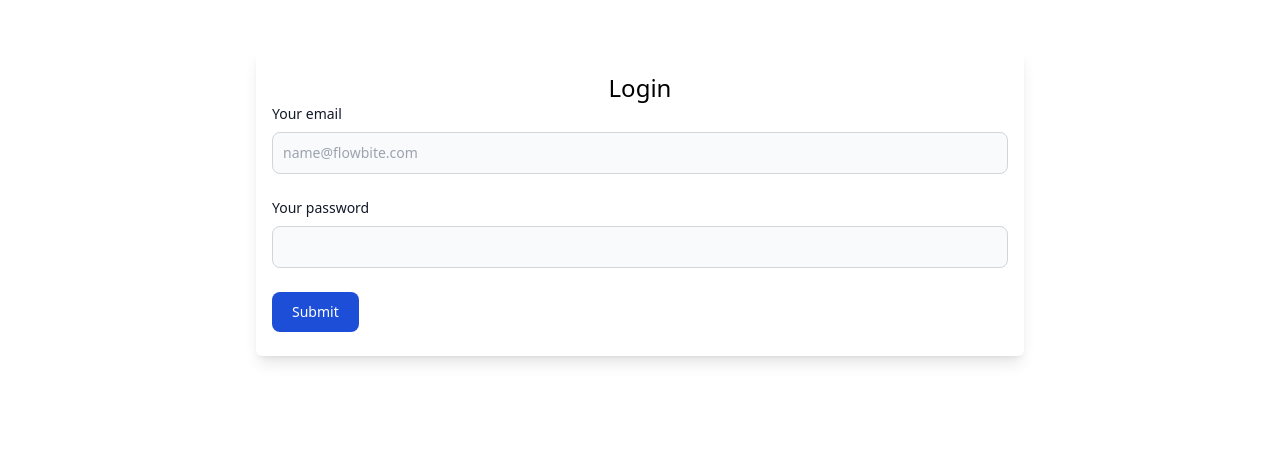
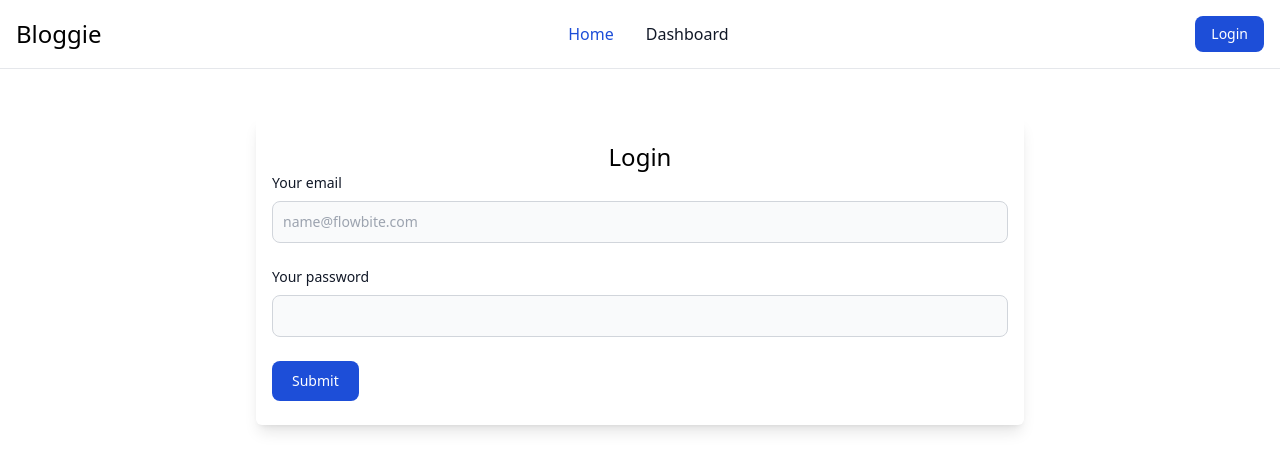
Before and after one commit to kgsint/SPA-Blog, a Vue app in the folder client/: page /login in a window 1280 px wide. Shown: the top 470 px of the page. Built offline with nearby package versions, Linux system fonts and the light colour scheme; no server answers.

Commit message:
add navbar and implemented 404 not found with vue router

```diff
--- a/client/src/App.vue
+++ b/client/src/App.vue
@@ -1,9 +1,10 @@
 <script setup>
+import Nav from './components/Nav.vue'
 import { RouterView } from 'vue-router'
 </script>
 
 <template>
-
+  <Nav />
   <div class="contaier max-w-4xl mx-auto py-12">
     <RouterView />
   </div>
--- /dev/null
+++ b/client/src/components/Nav.vue
@@ -0,0 +1,45 @@
+<script setup>
+import { RouterLink } from 'vue-router';
+
+const toggleMobileNav = () => {
+    document.querySelector('#navbar-sticky').classList.toggle('hidden')
+}
+</script>
+
+<template>
+    <nav class="bg-whitefixed w-full z-20 top-0 left-0 border-b border-gray-200">
+        <div class="max-w-screen-xl flex flex-wrap items-center justify-between mx-auto p-4">
+            <RouterLink :to="{ name: 'home' }" class="flex items-center text-2xl">
+                Bloggie
+            </RouterLink>
+            <div class="flex md:order-2">
+                <RouterLink :to="{ name: 'login' }" type="button"
+                    class="text-white bg-blue-700 hover:bg-blue-800 focus:ring-4 focus:outline-none focus:ring-blue-300 font-medium rounded-lg text-sm px-4 py-2 text-center mr-3 md:mr-0 dark:bg-blue-600 dark:hover:bg-blue-700 dark:focus:ring-blue-800">Login</RouterLink>
+                <button @click="toggleMobileNav" data-collapse-toggle="navbar-sticky" type="button"
+                    class="inline-flex items-center p-2 w-10 h-10 justify-center text-sm text-gray-500 rounded-lg md:hidden hover:bg-gray-100 focus:outline-none focus:ring-2 focus:ring-gray-200 dark:text-gray-400 dark:hover:bg-gray-700 dark:focus:ring-gray-600"
+                    aria-controls="navbar-sticky" aria-expanded="false">
+                    <span class="sr-only">Open main menu</span>
+                    <svg class="w-5 h-5" aria-hidden="true" xmlns="http://www.w3.org/2000/svg" fill="none"
+                        viewBox="0 0 17 14">
+                        <path stroke="currentColor" stroke-linecap="round" stroke-linejoin="round" stroke-width="2"
+                            d="M1 1h15M1 7h15M1 13h15" />
+                    </svg>
+                </button>
+            </div>
+            <div class="items-center hidden justify-between w-full md:flex md:w-auto md:order-1" id="navbar-sticky">
+                <ul
+                    class="flex flex-col p-4 md:p-0 mt-4 font-medium border border-gray-100 rounded-lg bg-gray-50 md:flex-row md:space-x-8 md:mt-0 md:border-0 md:bg-white">
+                    <li>
+                        <RouterLink :to="{ name: 'home' }"
+                            class="block py-2 pl-3 pr-4 text-white bg-blue-700 rounded md:bg-transparent md:text-blue-700 md:p-0 md:dark:text-blue-500"
+                            aria-current="page">Home</RouterLink>
+                    </li>
+                    <li>
+                        <RouterLink :to="{ name: 'admin-posts' }"
+                            class="block py-2 pl-3 pr-4 text-gray-900 rounded hover:bg-gray-100 md:hover:bg-transparent md:hover:text-blue-700 md:p-0">Dashboard</RouterLink>
+                    </li>
+            </ul>
+        </div>
+    </div>
+</nav>
+</template>
--- a/client/src/router/index.js
+++ b/client/src/router/index.js
@@ -4,6 +4,8 @@ import SinglePost from '../views/SinglePost.vue'
 import Login from '../views/Login.vue'
 import AdminPosts from '../views/Admin/Posts.vue'
 import AdminEditPost from '../views/Admin/PostEdit.vue'
+import NotFound from '../views/404.vue'
+
 
 import { useStore } from '../stores/useStore'
 
@@ -62,6 +64,11 @@ const router = createRouter({
        return next();
       }
     },
+    {
+      path: "/:pathMatch(.*)*",
+      name: 'not-found',
+      component: NotFound
+    }
   ]
 })
 
--- /dev/null
+++ b/client/src/views/404.vue
@@ -0,0 +1,15 @@
+<script setup></script>
+
+
+<template>
+    <section class="grid place-items-center min-h-[40vh]">
+        <div class="space-y-6 text-center">
+            <h1 class="text-7xl">404</h1>
+            <h5>Not Found</h5>
+            <RouterLink to="/" class="text-blue-500 hover:underline">Go back</RouterLink>
+        </div>
+    </section>
+</template>
+
+
+<style></style>
--- a/client/src/views/Admin/PostEdit.vue
+++ b/client/src/views/Admin/PostEdit.vue
@@ -55,9 +55,6 @@ onMounted(async () => {
     })
 })
 
-
-
-
 </script>
 
 
```
Also changed, not shown: 1 other file (tests, documents, lock files or other folders).
